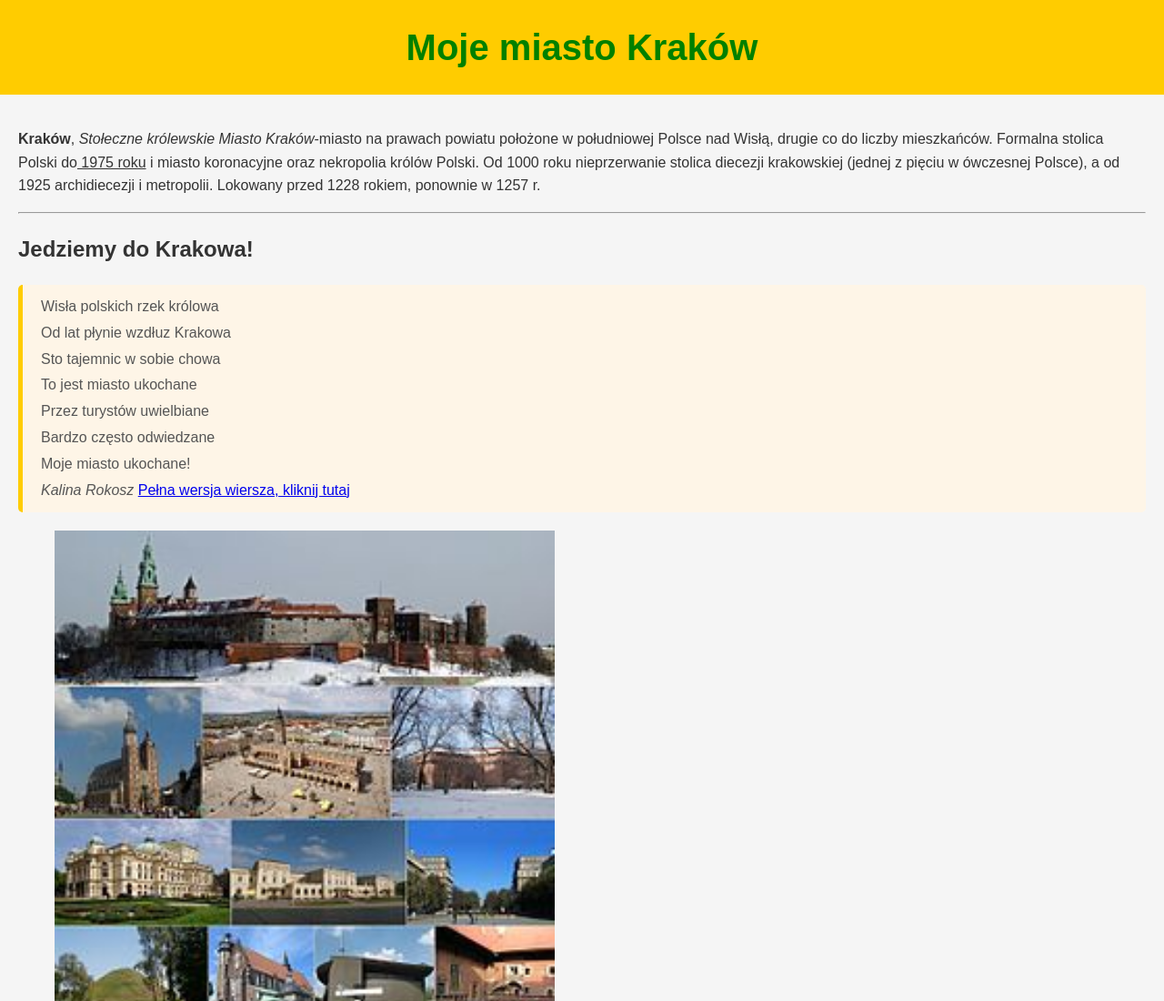
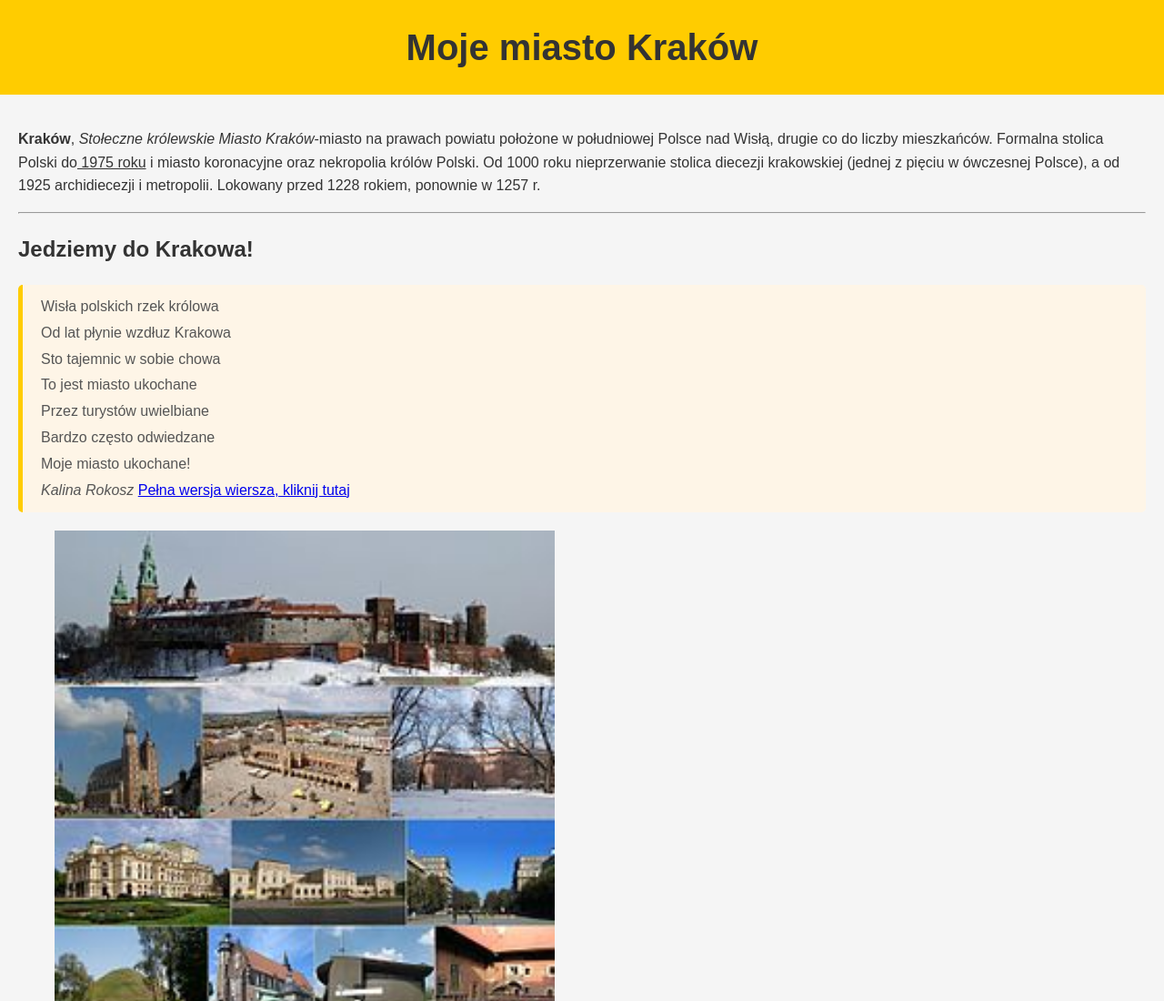
Before and after one commit to H4ndzin/krakow-1, a plain HTML site: page index.html in a window 1280 px wide. Shown: the top 1100 px of the page at 91% size. Drawn offline with Linux system fonts and the light colour scheme.

Commit message:
Update index.html

```diff
--- a/index.html
+++ b/index.html
@@ -4,15 +4,11 @@
 	           <meta charset="UTF-8">
                <title>Kraków strona internetowa</title>
 			   <link rel="stylesheet" href="style.css">
-			   <style>
-			   h1  {
-	                color:blue;
-               }
-			   </style>
+
        </head>
        <body>
                <header>
-					<h1 style="color:green">Moje miasto Kraków</h1>
+					<h1>Moje miasto Kraków</h1>
                </header>
                <main>
 				   <p>
```
